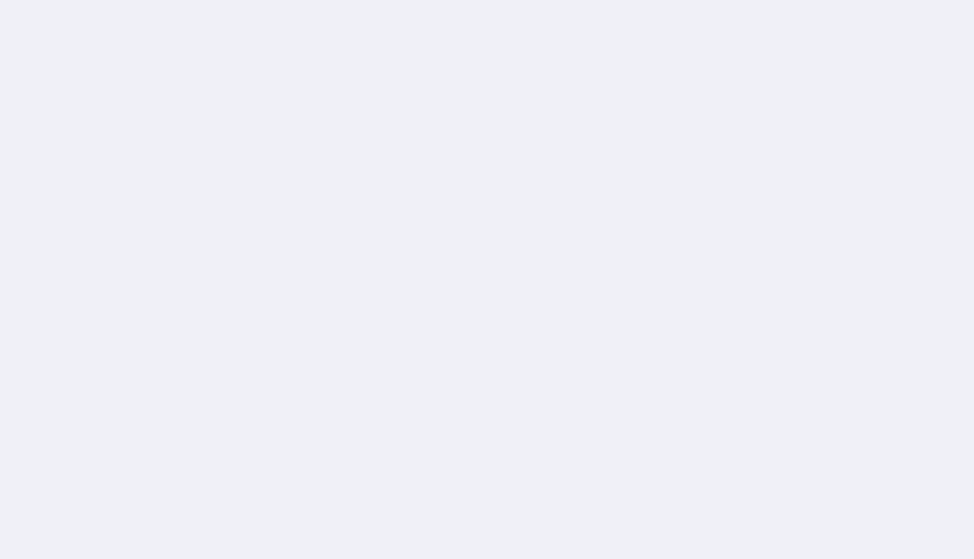
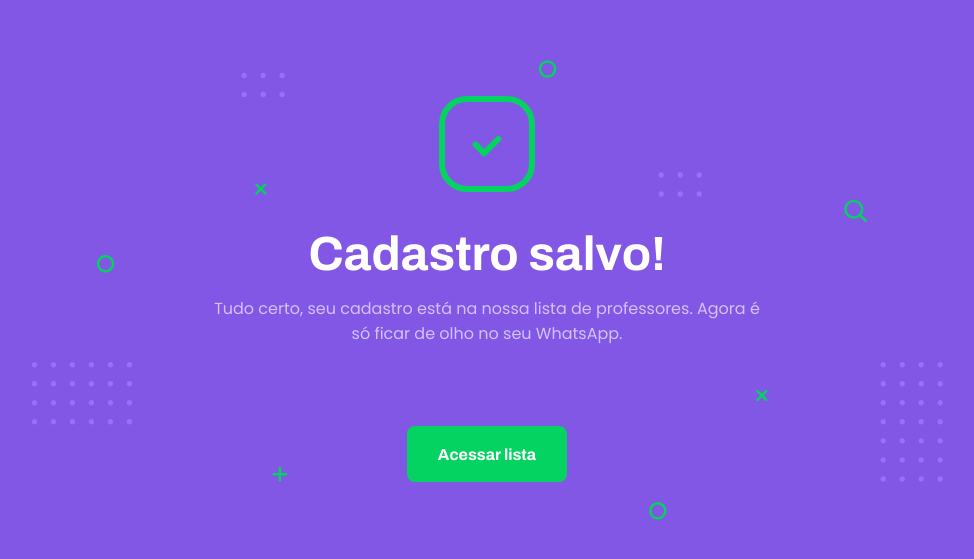
Before and after one commit to omurilo/proffy, a React (Create React App) app: page /success-give-class in a window 1280 px wide. Shown: the part 117-676 px from the top of the page, without its empty margins (153-1127 px from the left). Built offline with nearby package versions, Linux system fonts and the light colour scheme.

Commit message:
feat: create success screen after register new class

```diff
--- a/src/pages/ClassForm/index.tsx
+++ b/src/pages/ClassForm/index.tsx
@@ -82,7 +82,7 @@ const ClassForm: React.FC = () => {
       schedules: scheduleItems,
     });
 
-    history.push("/");
+    history.push("/success-give-class");
   };
 
   return (
--- /dev/null
+++ b/src/pages/SavedRegistration/index.tsx
@@ -0,0 +1,25 @@
+import React from "react";
+
+import successIcon from "../../assets/images/icons/success-check-icon.svg";
+
+import * as Styled from "./styles";
+
+const SavedRegistration: React.FC = () => {
+  return (
+    <Styled.Container>
+      <div>
+        <Styled.Main>
+          <img src={successIcon} alt="cadastrado com sucesso!" />
+          <Styled.Title>Cadastro salvo!</Styled.Title>
+          <Styled.Description>
+            Tudo certo, seu cadastro está na nossa lista de professores. Agora é
+            só ficar de olho no seu WhatsApp.
+          </Styled.Description>
+          <Styled.Button to="/study">Acessar lista</Styled.Button>
+        </Styled.Main>
+      </div>
+    </Styled.Container>
+  );
+};
+
+export default SavedRegistration;
--- /dev/null
+++ b/src/pages/SavedRegistration/styles.ts
@@ -0,0 +1,79 @@
+import styled from "styled-components";
+import { Button as ButtonLink } from "../../components/ButtonLink";
+
+import SuccessBackground from "../../assets/images/success-background.svg";
+
+export const Container = styled.div`
+  display: flex;
+  align-items: center;
+  justify-content: center;
+  width: 100vw;
+  height: 100vh;
+  background: var(--color-primary);
+  overflow: hidden;
+`;
+
+export const Main = styled.main`
+  width: 100%;
+  min-height: 50%;
+  padding: 2.4rem;
+
+  display: flex;
+  align-items: center;
+  justify-content: center;
+  flex-direction: column;
+  position: relative;
+  z-index: 0;
+
+  &::before {
+    content: "";
+    position: absolute;
+    width: 200%;
+    height: 100%;
+    background: url(${SuccessBackground}) no-repeat content-box;
+    background-size: contain;
+    transform: rotate(90deg);
+    z-index: -1;
+    left: -70%;
+    top: 0;
+  }
+
+  @media (min-width: 425px) {
+    &::before {
+      left: -45%;
+    }
+  }
+
+  @media (min-width: 720px) {
+    &::before {
+      transform: rotate(0);
+      width: 150%;
+      height: 200%;
+      left: -25%;
+      top: 0;
+      background-size: contain;
+    }
+  }
+`;
+
+export const Title = styled.h1`
+  font: 700 4.8rem Archivo;
+  color: var(--color-title-in-primary);
+  text-align: center;
+  margin-top: 2.4rem;
+`;
+
+export const Description = styled.p`
+  margin-top: 1.6rem;
+  text-align: center;
+  color: var(--color-text-in-primary);
+  max-width: 56rem;
+`;
+
+export const Button = styled(ButtonLink).attrs({
+  width: "16rem",
+  height: "5.6rem",
+  size: "1.6rem",
+})`
+  margin-top: 8rem;
+`;
--- a/src/routes.tsx
+++ b/src/routes.tsx
@@ -3,6 +3,7 @@ import { BrowserRouter, Route } from "react-router-dom";
 import Landing from "./pages/Landing";
 import ClassesList from "./pages/ClassesList";
 import ClassForm from "./pages/ClassForm";
+import SavedRegistration from "./pages/SavedRegistration";
 
 const Routes: React.FC = () => {
   return (
@@ -10,6 +11,7 @@ const Routes: React.FC = () => {
       <Route path="/" exact component={Landing} />
       <Route path="/study" component={ClassesList} />
       <Route path="/give-classes" component={ClassForm} />
+      <Route path="/success-give-class" component={SavedRegistration} />
     </BrowserRouter>
   );
 };
```
